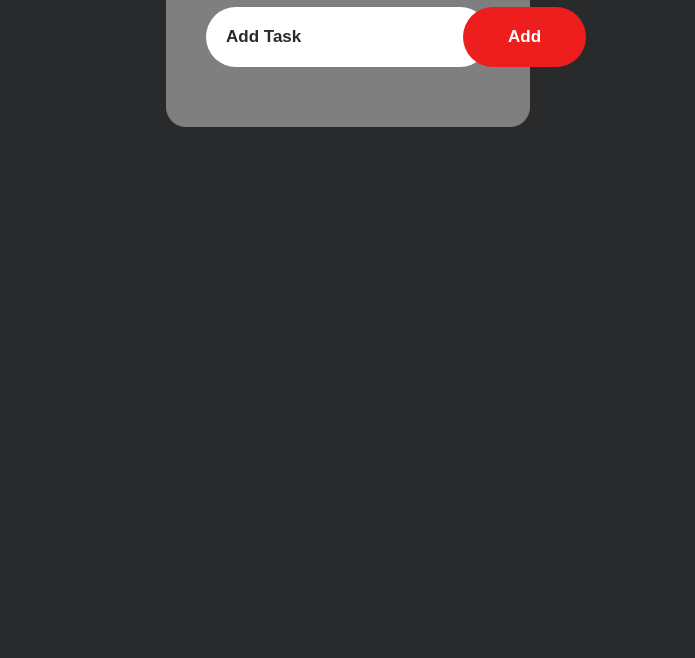
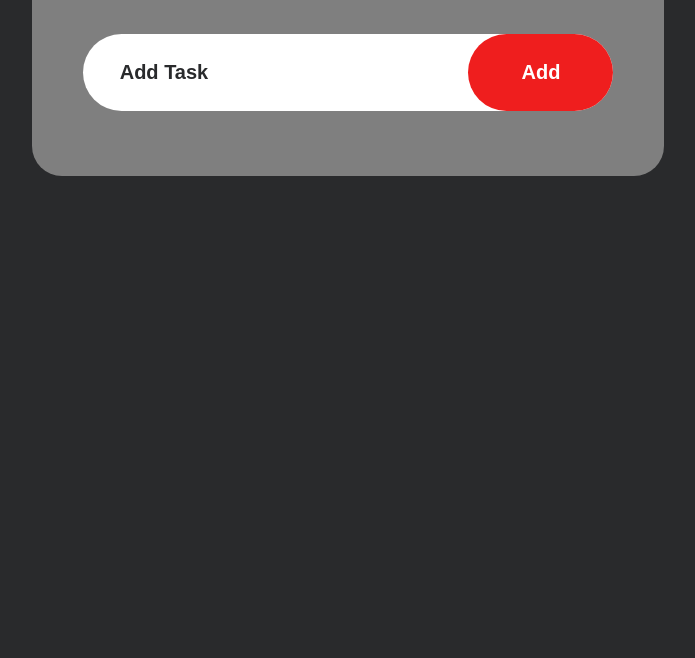
Before and after one commit to yousernamess/To-Do-List, a website: page index.htm in a window 1280 px wide. Shown: the part 142-800 px from the top of the page, without its empty margins (292-987 px from the left). Drawn offline with Linux system fonts and the light colour scheme.

Commit message:
Update style.css

```diff
--- a/style.css
+++ b/style.css
@@ -1,28 +1,27 @@
 .list{
-    margin:20px 450px;
-    padding-top: 2px;
-    padding-bottom: 30px;
-    border:20px;
-    border-radius: 20px;
+    margin:2% 25%;
+    padding-top: 1%;
+    padding-bottom: 2%;
+    border-radius: 30px;
     background-color: rgb(127, 127, 127);
 }
 
 body{
     background-color: rgb(41, 42, 44);
     font-family: 'Varela Round', sans-serif;
-    font-size: 30px;
+    font-size: 250%;
     font-weight: 1000;
     color: white;
     /* text-align: center; */
 
 }
 header{
-    margin: 0px;
-    padding-left:30px;
+
+    padding-left:5%;
     text-align: left;
 }
 .input-container {
-    margin:60px 40px 0px;
+    margin:8% 8% 0%;
     display: flex;
     flex-direction: row; /* Use row to place items in a row */
     justify-content: space-between; /* Center items horizontally */
@@ -41,16 +40,16 @@ input {
     outline: none;
     background-color: transparent;
     color:rgb(41, 42, 44);
-    padding:10px;
+
     font-weight: 550;
-    font-size:17px;
-    padding-left: 20px;
+    font-size:50%;
+    padding-left: 7%;
 }
 
 #input-box::placeholder {
     color: rgb(41, 42, 44); /* Change the color to your desired value */
     font-weight: 550;
-    font-size:17px;
+    font-size:100%;
 
 }
 button{
@@ -59,21 +58,22 @@ button{
     outline: none;
     background-color: rgb(239, 30, 30);
     border-radius: 40px;
-    padding: 20px 45px;
+    padding: 5% 10%;
     color: white;
     font-weight: 550;
-    font-size:17px;
+    font-size:50%;
     cursor: pointer;
 }
 
-
 ul li{
     list-style: none;
-    font-size: 17px;
+    font-size: 45%;
     padding: 12px 8px 12px 50px;
     user-select: none;
     cursor: pointer;
     position: relative;
+    margin-right: 20% ;
+    margin-left: 5%;
 }
 
 ul li::before{
@@ -109,7 +109,7 @@ ul li.checked::before{
 
 ul li span{
     position: absolute;
-    right: 35px;
+    left: 100%;
     top:2px;
     width: 40px;
     height: 40px;
```
